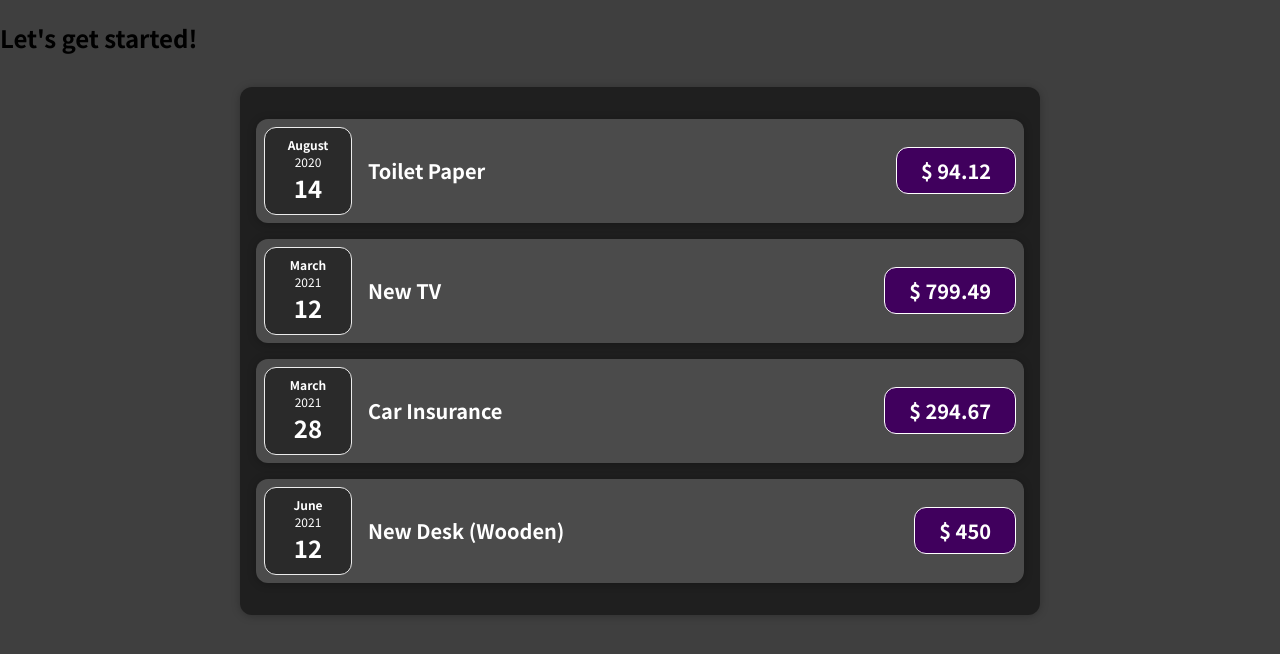
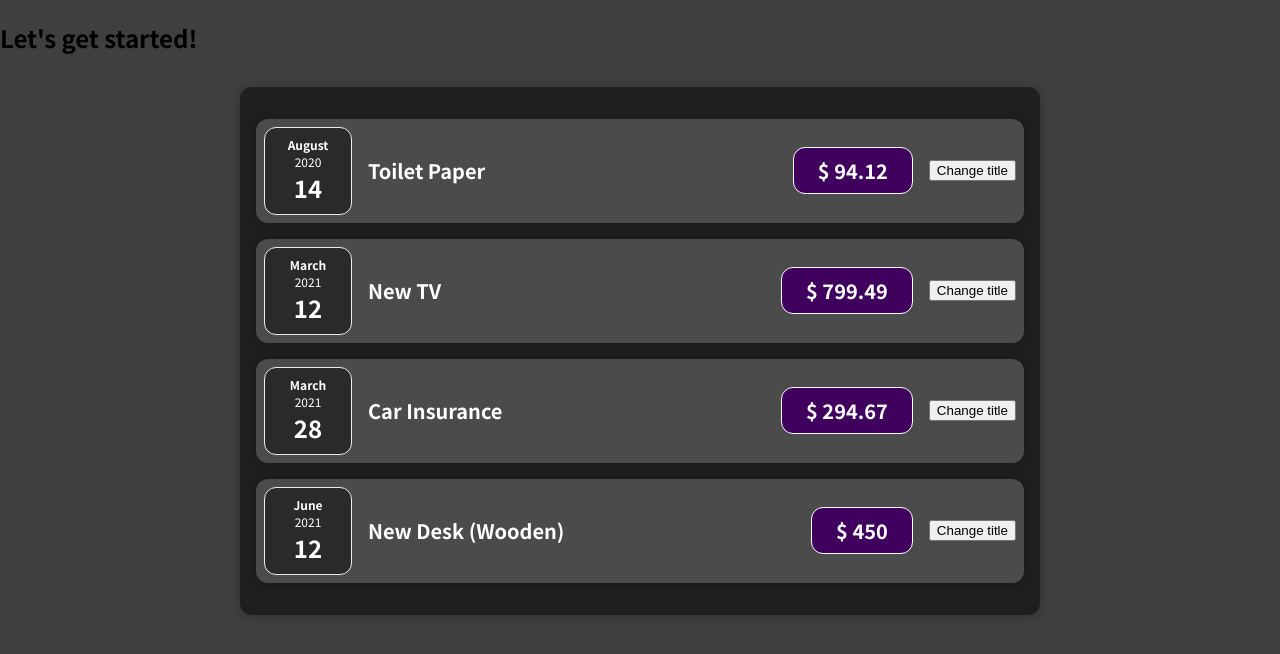
Before and after one commit to RZFalcore/udemy-react-course, a React (Create React App) app: page / in a window 1280 px wide. Shown: the top 654 px of the page. Built offline with nearby package versions, Linux system fonts and the light colour scheme.

Commit message:
added state to ExpenseItem

```diff
--- a/src/components/Expenses/ExpenseItem.js
+++ b/src/components/Expenses/ExpenseItem.js
@@ -1,16 +1,21 @@
-import React from "react";
+import React, { useState } from "react";
 import ExpanseDate from "./ExpenseDate";
 import Card from "../UI/Card";
 
 import "./ExpenseItem.css";
 
 function ExpenseItem({ title, amount, date }) {
+  const [newTitle, setNewTitle] = useState(title);
+
+  const clickHandler = () => setNewTitle("Updated!");
+
   return (
     <Card className="expense-item">
       <ExpanseDate date={date} />
       <div className="expense-item__description">
-        <h2>{title}</h2>
+        <h2>{newTitle}</h2>
         <p className="expense-item__price">$ {amount}</p>
+        <button onClick={clickHandler}>Change title</button>
       </div>
     </Card>
   );
```
